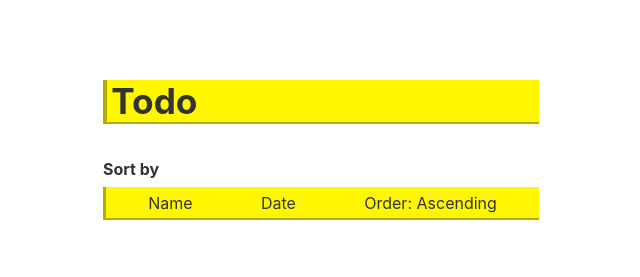
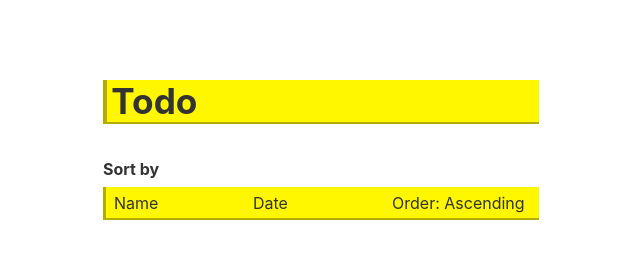
Before and after one commit to Android789515/TodoApp-Svelte, a Svelte app: page / in a window 1280 px wide. Shown: the top 277 px of the page, without its empty margins (319-959 px from the left). Built offline with nearby package versions, Linux system fonts and the light colour scheme.

Commit message:
Changed layout of the filter options.

```diff
--- a/src/componenets/FilterOptions.svelte
+++ b/src/componenets/FilterOptions.svelte
@@ -69,10 +69,11 @@
     }
 
     .filter-options {
+
         list-style: none;
 
-        display: flex;
-        justify-content: space-around;
+        display: grid;
+        grid-template-columns: repeat(3, 1fr);
 
         padding: .35em .5em;
         margin-bottom: 2em;
```
